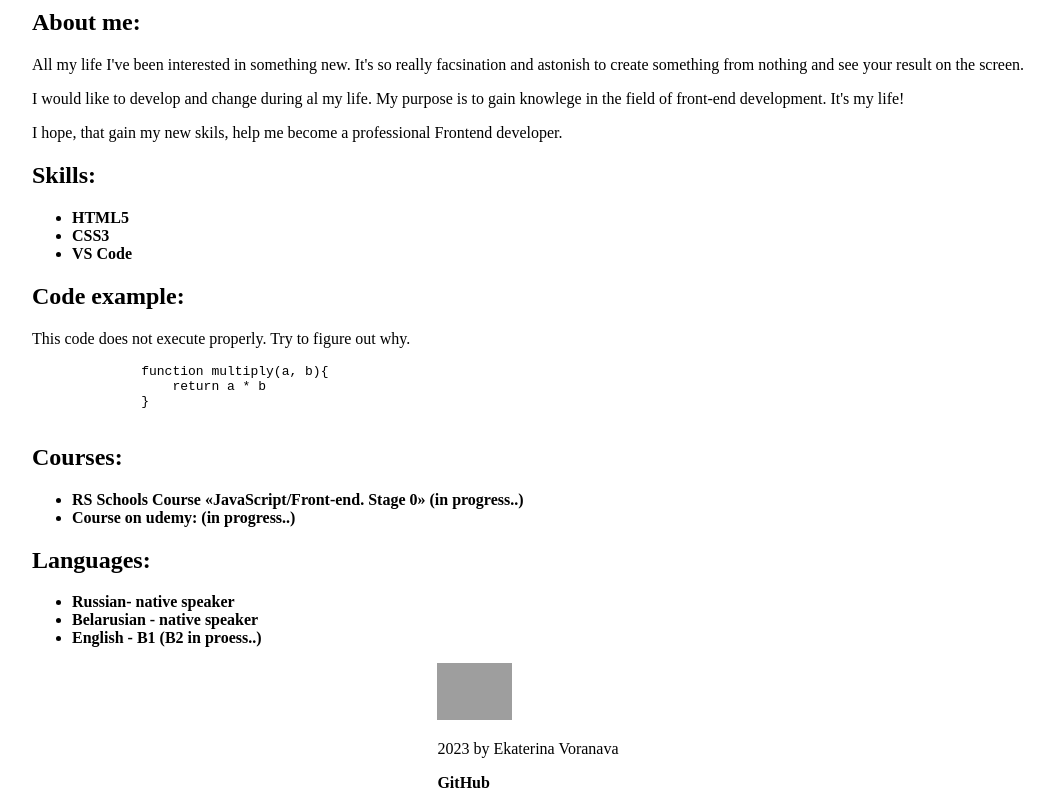
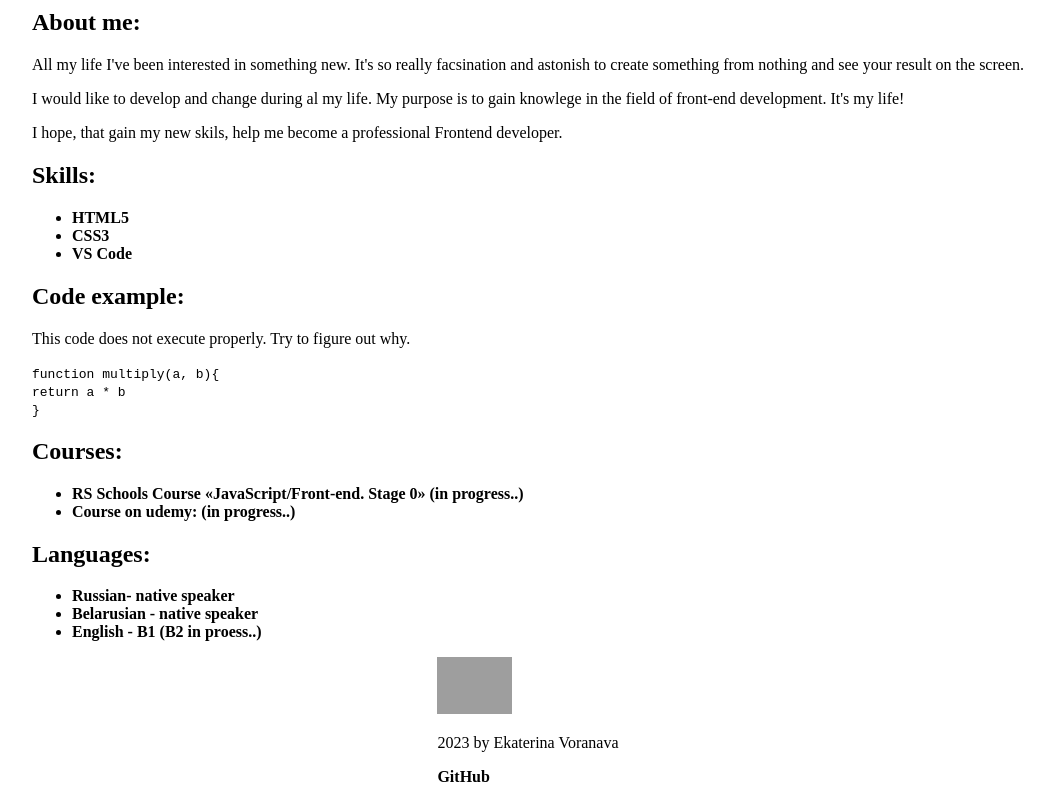
Before and after one commit to evoronova0202/rsschool-cv, a plain HTML site: page index.html in a window 1280 px wide. Shown: the part 670-1470 px from the top of the page, without its empty margins (112-1166 px from the left). Drawn offline with Linux system fonts and the light colour scheme; grey boxes are pictures that could not be loaded.

Commit message:
feat: update index.html file

```diff
--- a/index.html
+++ b/index.html
@@ -54,11 +54,9 @@
       --><div class="div5"><!--
       --><h2 class="h5">Code example:</h2><!--
       --><p class="code1">This code does not execute properly. Try to figure out why.</p><!--
-      --><pre class="code2">
-              function multiply(a, b){
-                  return a * b
-              }
-          </pre><!--
+      --><code class="code2">function multiply(a, b){<br>
+        return a * b<br>
+    }</code><!--
           --></div><!--
       --><div class="div6"><!--
       --><h2 class="h6">Courses:</h2><!--
```
